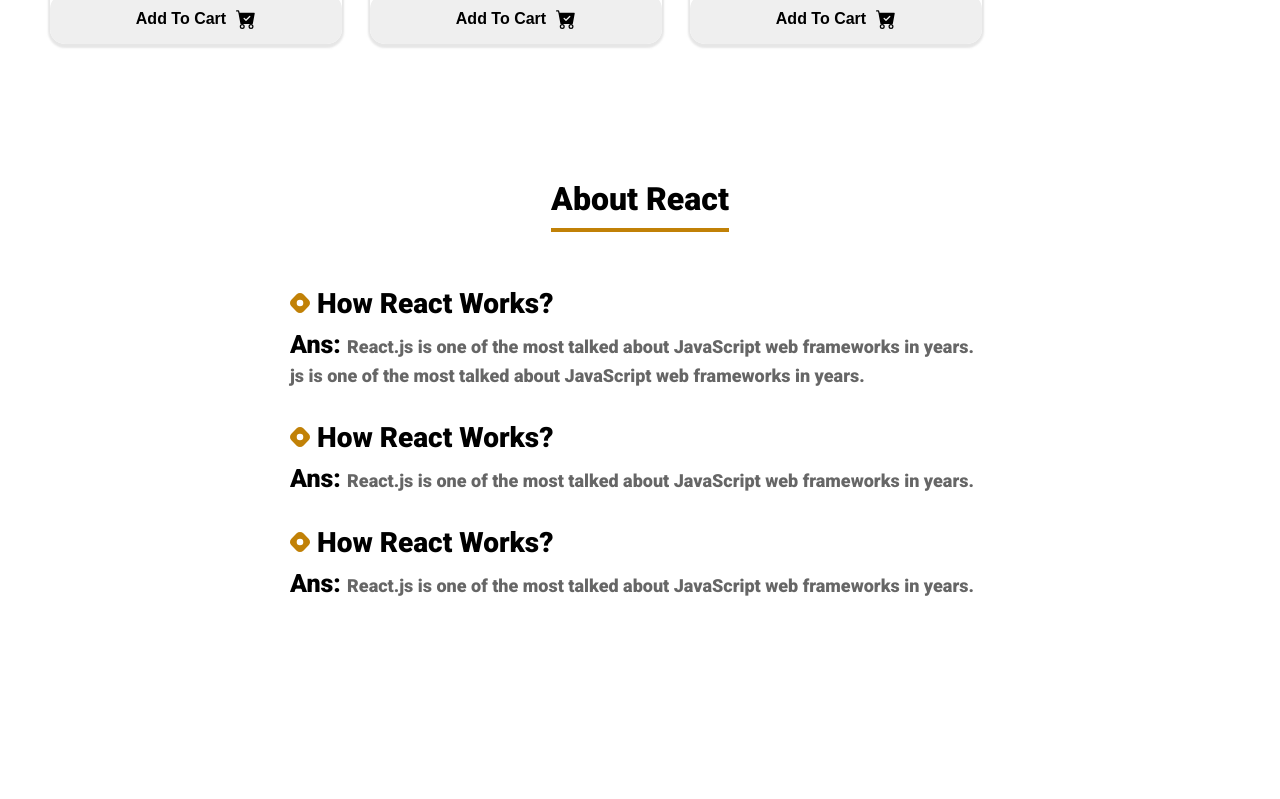
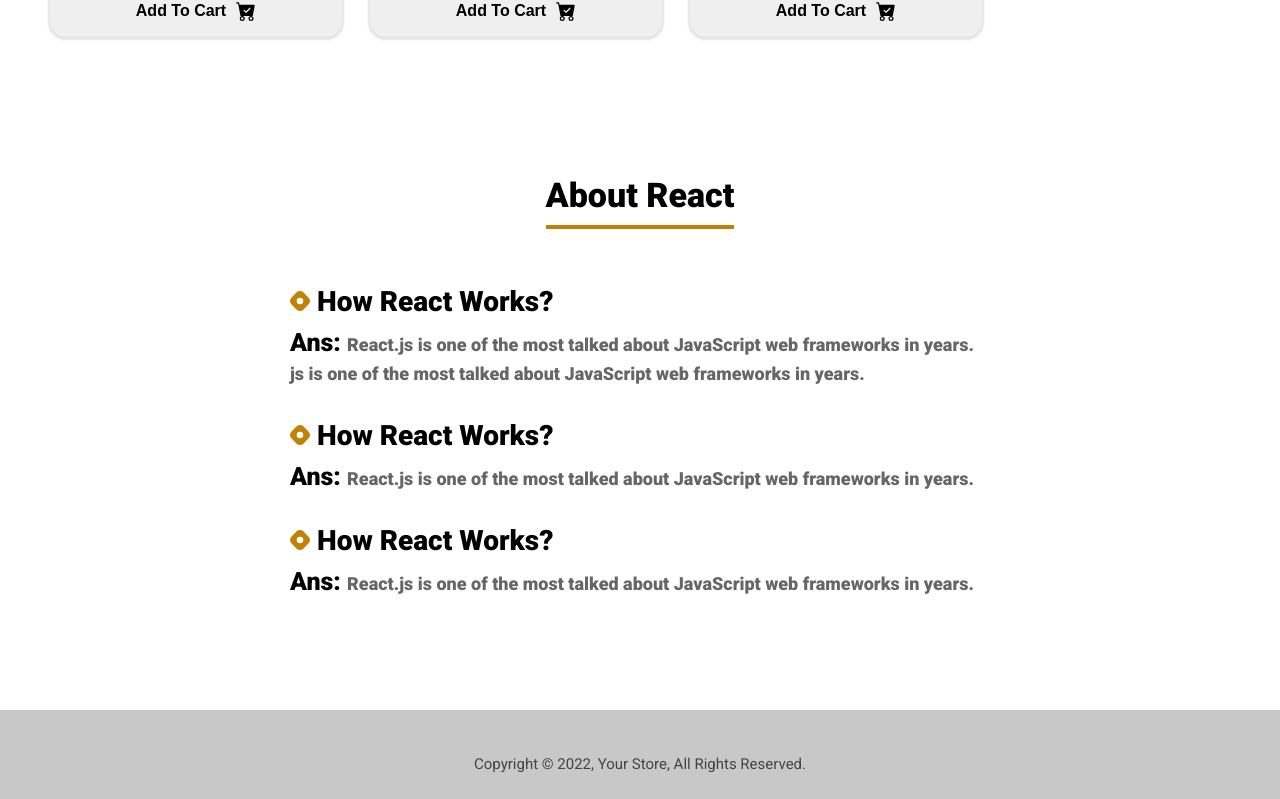
Before and after one commit to NishatFariza/best-online-courses, a React (Create React App) app: page / in a window 1280 px wide. Shown: the part 1998-2797 px from the top of the page. Before the commit the page ends 2710 px from the top, so only its background shows below. Built offline with nearby package versions, Linux system fonts and the light colour scheme; the HTML template or start-up script is replaced by a standard one.

Commit message:
style add

```diff
--- a/src/App.js
+++ b/src/App.js
@@ -1,5 +1,6 @@
 import About from "./components/About/About";
 import Courses from "./components/Courses/Courses";
+import Footer from "./components/Footer/Footer";
 import Header from "./components/Header/Header";
 
 function App() {
@@ -8,6 +9,7 @@
       <Header></Header>
       <Courses></Courses>
       <About></About>
+      <Footer></Footer>
     </div>
   );
 }
--- a/src/components/About/About.css
+++ b/src/components/About/About.css
@@ -7,7 +7,7 @@
 }
 
 .about-wrapper h2 {
-  font-size: 32px;
+  font-size: 34px;
   font-weight: 700;
   border-bottom: 4px solid #c18107;
   display: inline-block;
--- a/src/components/Courses/Courses.css
+++ b/src/components/Courses/Courses.css
@@ -4,8 +4,11 @@
   font-weight: 700;
   font-size: 32px;
   font-family: "Roboto", sans-serif;
+  padding-top: 50px;
 }
-
+.banner h1 {
+  font-size: 48px;
+}
 .orange-color {
   color: #c18107;
 }
--- /dev/null
+++ b/src/components/Footer/Footer.css
@@ -0,0 +1,8 @@
+.footer {
+  background-color: rgb(201, 200, 200);
+  padding: 30px 0;
+  text-align: center;
+  font-family: "Roboto", sans-serif;
+  color: #444;
+  font-size: 15px;
+}
--- /dev/null
+++ b/src/components/Footer/Footer.jsx
@@ -0,0 +1,12 @@
+import React from 'react';
+import './Footer.css'
+
+const Footer = () => {
+    return (
+        <div className='footer'>
+            <p>Copyright &copy; 2022, Your Store, All Rights Reserved.</p>
+        </div>
+    );
+};
+
+export default Footer;
```
